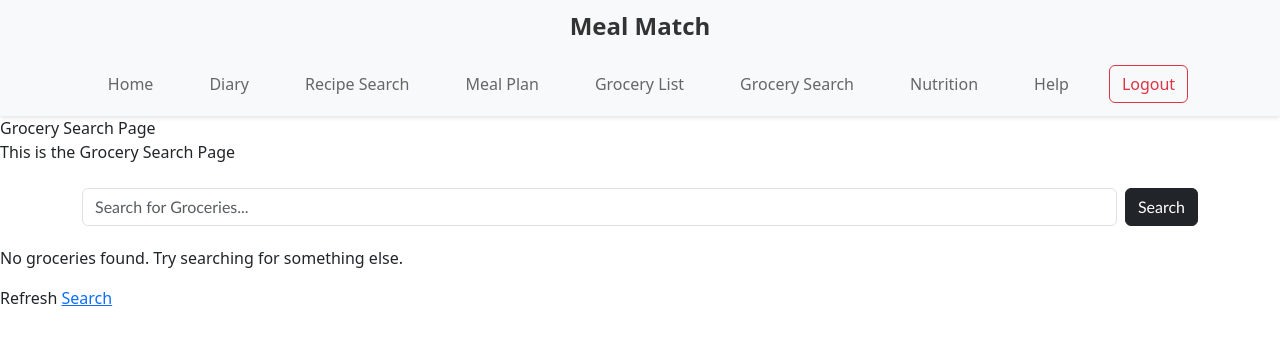
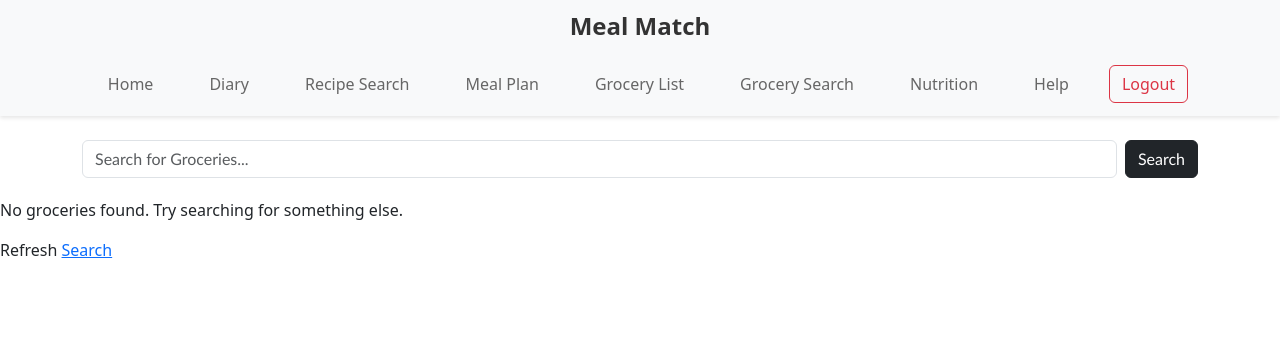
Before and after one commit to shiningn-osu/software-dev-ii-project, a React (Create React App) app in the folder code/client/: page /GrocerySearch in a window 1280 px wide. Shown: the top 342 px of the page. Built offline with nearby package versions, Linux system fonts and the light colour scheme; sample sign-in values are in the browser's storage.

Commit message:
removed the extraneous text for grocery search

```diff
--- a/code/client/src/pages/DirGrocery/GrocerySearch.js
+++ b/code/client/src/pages/DirGrocery/GrocerySearch.js
@@ -1,4 +1,4 @@
-import React, { useState, useEffect} from 'react';
+import React, { useState, useEffect } from 'react';
 
 function GrocerySearch() {
 
@@ -13,7 +13,7 @@ function GrocerySearch() {
 
   const fetchKrogerLocations = async () => {
     if (!query) return;
-        if (query.length <= 2){
+    if (query.length <= 2) {
       setError("Please input 3 or more letters."); //kroger doesnt like TERM being less than 2 char- throws error
       return;
     }
@@ -90,11 +90,6 @@ function GrocerySearch() {
 
   return (
     <div className="GrocerySearch">
-            <header className="GrocerySearch-header">
-                Grocery Search Page
-            </header>
-            <p>This is the Grocery Search Page</p>
-
       <div className="container mt-4" style={{ marginBottom: '20px' }}>
         <form className="d-flex mt-4" onSubmit={handleSubmit}>
           <input
```
Lines whose indentation alone changed are shown as unchanged.
